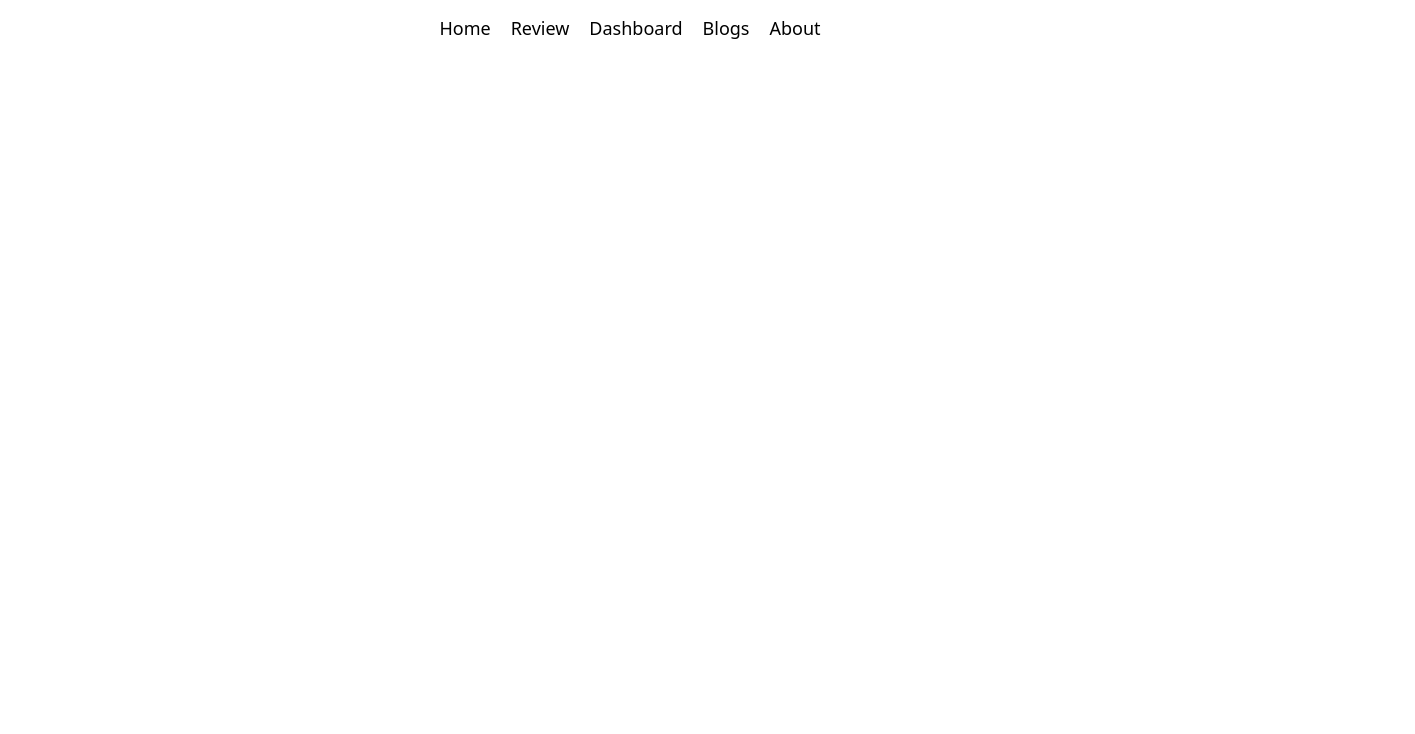
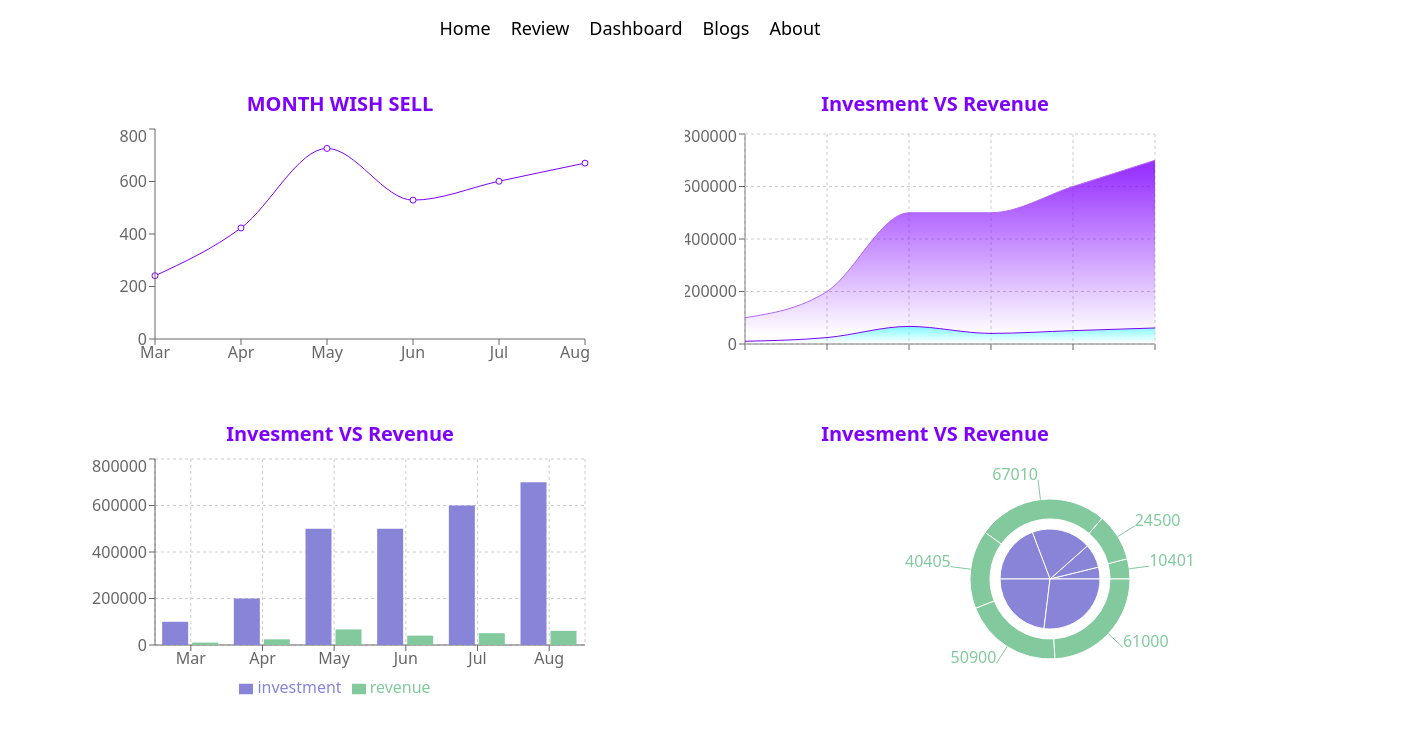
Before and after one commit to programmer-jafir/rainbow-food-analysis, a React (Create React App) app: page /dashboard in a window 1280 px wide. Shown: the top 734 px of the page, 1415 px wide, since content can reach past the window. Built offline with nearby package versions, Linux system fonts and the light colour scheme.

Commit message:
Dashboard compleate

```diff
--- a/src/components/Dashboard/Dashboard.css
+++ b/src/components/Dashboard/Dashboard.css
@@ -0,0 +1,15 @@
+.Charts{
+    display: grid;
+    grid-template-columns: 1fr 1fr;
+    margin-top: 50px;
+    margin-left: 90px;
+}
+.Chart{
+    width: 500px;
+    height: 250px;
+    margin-bottom: 80px;
+}
+.Chart h5{
+    font-weight: bold;
+    color: #7F00FF;
+}
--- a/src/components/Dashboard/Dashboard.js
+++ b/src/components/Dashboard/Dashboard.js
@@ -1,11 +1,100 @@
 import React from 'react';
+import './Dashboard.css'
+import { Area, AreaChart, Bar, BarChart, CartesianGrid, Legend, Line, LineChart, Pie, PieChart, Tooltip, XAxis, YAxis } from 'recharts';
 
-const Dashboard = () => {
+const MyLineChart = () => {
+    const data = [
+        {
+            "month": "Mar",
+            "investment": 100000,
+            "sell": 241,
+            "revenue": 10401
+        },
+        {
+            "month": "Apr",
+            "investment": 200000,
+            "sell": 423,
+            "revenue": 24500
+        },
+        {
+            "month": "May",
+            "investment": 500000,
+            "sell": 726,
+            "revenue": 67010
+        },
+        {
+            "month": "Jun",
+            "investment": 500000,
+            "sell": 529,
+            "revenue": 40405
+        },
+        {
+            "month": "Jul",
+            "investment": 600000,
+            "sell": 601,
+            "revenue": 50900
+        },
+        {
+            "month": "Aug",
+            "investment": 700000,
+            "sell": 670,
+            "revenue": 61000
+        }
+    ];
     return (
-        <div>
-
+        <div className='Charts'>
+            <div className='Chart'>
+                <h5>MONTH WISH SELL</h5>
+                <LineChart width={500} height={250} data={data}>
+                    <Line type="monotone" dataKey={'sell'} stroke="#7F00FF"></Line>
+                    <XAxis dataKey={'month'}></XAxis>
+                    <Tooltip />
+                    <YAxis></YAxis>
+                </LineChart>
+            </div>
+            <div className='Chart'>
+                <h5>Invesment VS Revenue</h5>
+                <AreaChart width={500} height={250} data={data}
+                    margin={{ top: 10, right: 30, left: 0, bottom: 0 }}>
+                    <defs>
+                        <linearGradient id="colorUv" x1="0" y1="0" x2="0" y2="1">
+                            <stop offset="5%" stopColor="#66FFFF" stopOpacity={0.8} />
+                            <stop offset="95%" stopColor="#66FFFF" stopOpacity={0} />
+                        </linearGradient>
+                        <linearGradient id="colorPv" x1="0" y1="0" x2="0" y2="1">
+                            <stop offset="5%" stopColor="#7F00FF" stopOpacity={0.8} />
+                            <stop offset="95%" stopColor="#7F00FF" stopOpacity={0} />
+                        </linearGradient>
+                    </defs>
+                    <XAxis dataKey="name" />
+                    <YAxis />
+                    <CartesianGrid strokeDasharray="3 3" />
+                    <Tooltip />
+                    <Area type="monotone" dataKey="revenue" stroke="#7F00FF" fillOpacity={1} fill="url(#colorUv)" />
+                    <Area type="monotone" dataKey="investment" stroke="#B266FF" fillOpacity={1} fill="url(#colorPv)" />
+                </AreaChart>
+            </div>
+            <div className='Chart'>
+            <h5>Invesment VS Revenue</h5>
+                <BarChart width={500} height={250} data={data}>
+                    <CartesianGrid strokeDasharray="3 3" />
+                    <XAxis dataKey="month" />
+                    <YAxis />
+                    <Tooltip />
+                    <Legend />
+                    <Bar dataKey="investment" fill="#8884d8" />
+                    <Bar dataKey="revenue" fill="#82ca9d" />
+                </BarChart>
+            </div>
+            <div className='Chart'>
+            <h5>Invesment VS Revenue</h5>
+                <PieChart width={730} height={250}>
+                    <Pie data={data} dataKey="investment" nameKey="name" cx="50%" cy="50%" outerRadius={50} fill="#8884d8" />
+                    <Pie data={data} dataKey="revenue" nameKey="name" cx="50%" cy="50%" innerRadius={60} outerRadius={80} fill="#82ca9d" label />
+                </PieChart>
+            </div>
         </div>
     );
 };
 
-export default Dashboard;
+export default MyLineChart;
```
Also changed, not shown: public/data.json (deleted, +0 -38 lines).
